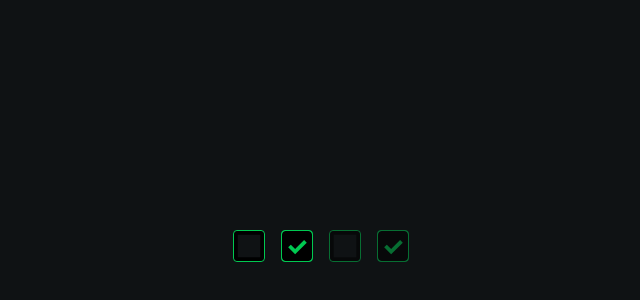
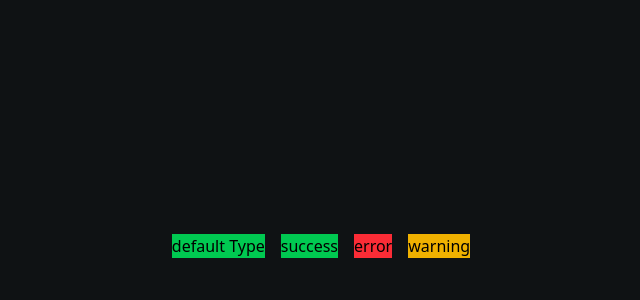
Before and after one commit to JangHwanPark/japark-react-components, a React (Vite) app: page / in a window 1280 px wide. Shown: the part 154-454 px from the top of the page, without its empty margins (319-959 px from the left). Built offline with nearby package versions, Linux system fonts and the light colour scheme.

Commit message:
:sparkle: feat - Toast 컴포넌트 스켈레톤 작업

```diff
--- a/src/App.tsx
+++ b/src/App.tsx
@@ -1,13 +1,13 @@
-import Checkbox from './Inputs/Checkbox/Checkbox';
+import Toast from './Feedback/Toast/Toast';
 
 function App() {
   return (
     <div className="w-full h-screen flex items-center justify-center bg-[#0f1214]">
       <div className="flex gap-4 p-4">
-        <Checkbox size="lg" color="success" />
-        <Checkbox checked size="lg" color="success" />
-        <Checkbox disabled size="lg" color="success" />
-        <Checkbox checked disabled size="lg" color="success" />
+        <Toast message="default Type" />
+        <Toast message="success" type="success" />
+        <Toast message="error" type="error" />
+        <Toast message="warning" type="warning" />
       </div>
     </div>
   );
--- /dev/null
+++ b/src/Feedback/Toast/Toast.example.tsx
@@ -0,0 +1,5 @@
+const ToastExample = () => {
+  return <div></div>;
+};
+
+export default ToastExample;
--- /dev/null
+++ b/src/Feedback/Toast/Toast.tsx
@@ -0,0 +1,37 @@
+import { forwardRef } from 'react';
+import clsx from 'clsx';
+
+interface ToastProps {
+  id?: string;
+  message: string;
+  type?: 'success' | 'error' | 'warning';
+  size?: 'sm' | 'md' | 'lg';
+}
+
+const Toast = forwardRef<any, ToastProps>(
+  (
+    { id = `toast-${Math.random().toString(36).substr(2, 9)}`, message, type = 'success', size },
+    ref,
+  ) => {
+    const toastClass = clsx(
+      {
+        'bg-green-500': type === 'success',
+        'bg-red-500': type === 'error',
+        'bg-yellow-500': type === 'warning',
+      },
+      {
+        'text-md': size === 'sm',
+        'text-lg': size === 'md',
+        'text-xl': size === 'lg',
+      },
+    );
+    return (
+      <div id={id} ref={ref} className={toastClass}>
+        <span>{message}</span>
+      </div>
+    );
+  },
+);
+
+Toast.displayName = 'Toast';
+export default Toast;
```
